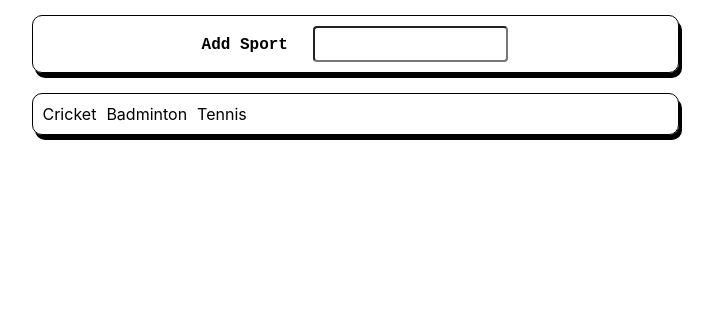
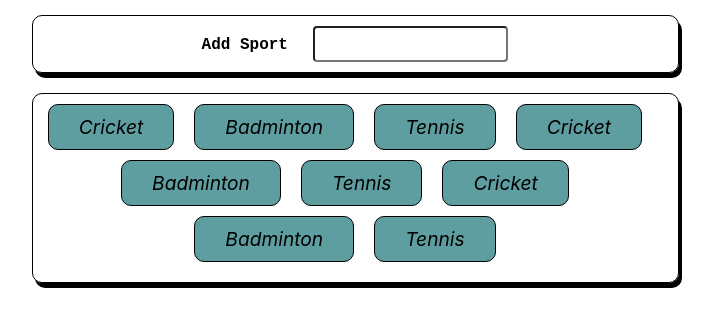
Before and after one commit to AnirupPat/reactjs-sports-deck, a React (Create React App) app: page / in a window 1280 px wide. Shown: the top 326 px of the page, without its empty margins (285-998 px from the left). Built offline with nearby package versions, Linux system fonts and the light colour scheme.

Commit message:
More of styling

```diff
--- a/src/components/sportsLog/SportItem.js
+++ b/src/components/sportsLog/SportItem.js
@@ -1,7 +1,7 @@
 import classes from './SportItem.module.css';
 
 const SportItem = props => {
-    const sportItemClass = `${props.className} ${classes.div}`
+    const sportItemClass = `${classes.div}`
     return (
         <div className={sportItemClass}>
             {props.item}
--- a/src/components/sportsLog/SportItem.module.css
+++ b/src/components/sportsLog/SportItem.module.css
@@ -1,3 +1,10 @@
 .div {
-    margin-right: 10px;
+    margin-right: 20px;
+    margin-bottom: 10px;
+    padding: 10px 30px 10px 30px;
+    border: 1px solid black;
+    border-radius: 10px;
+    background-color: cadetblue;
+    font-style: italic;
+    font-size: larger;
 }
--- a/src/components/sportsLog/SportsLog.js
+++ b/src/components/sportsLog/SportsLog.js
@@ -3,7 +3,7 @@ import Card from "../UI/Card/Card";
 import SportItem from "./SportItem";
 
 const SportsLog = (props) => {
-  const sportsArray = ["Cricket", "Badminton", "Tennis"];
+  const sportsArray = ["Cricket", "Badminton", "Tennis","Cricket", "Badminton", "Tennis","Cricket", "Badminton", "Tennis"];
   const sportControl = (
       <div className={classes.sportItem}>{sportsArray.map((item) => {
         return <SportItem  item={item} />;
--- a/src/components/sportsLog/SportsLog.module.css
+++ b/src/components/sportsLog/SportsLog.module.css
@@ -14,4 +14,5 @@
 .sportItem {
     display: flex;
     flex-wrap: wrap;
+    justify-content: center;
 }
```
